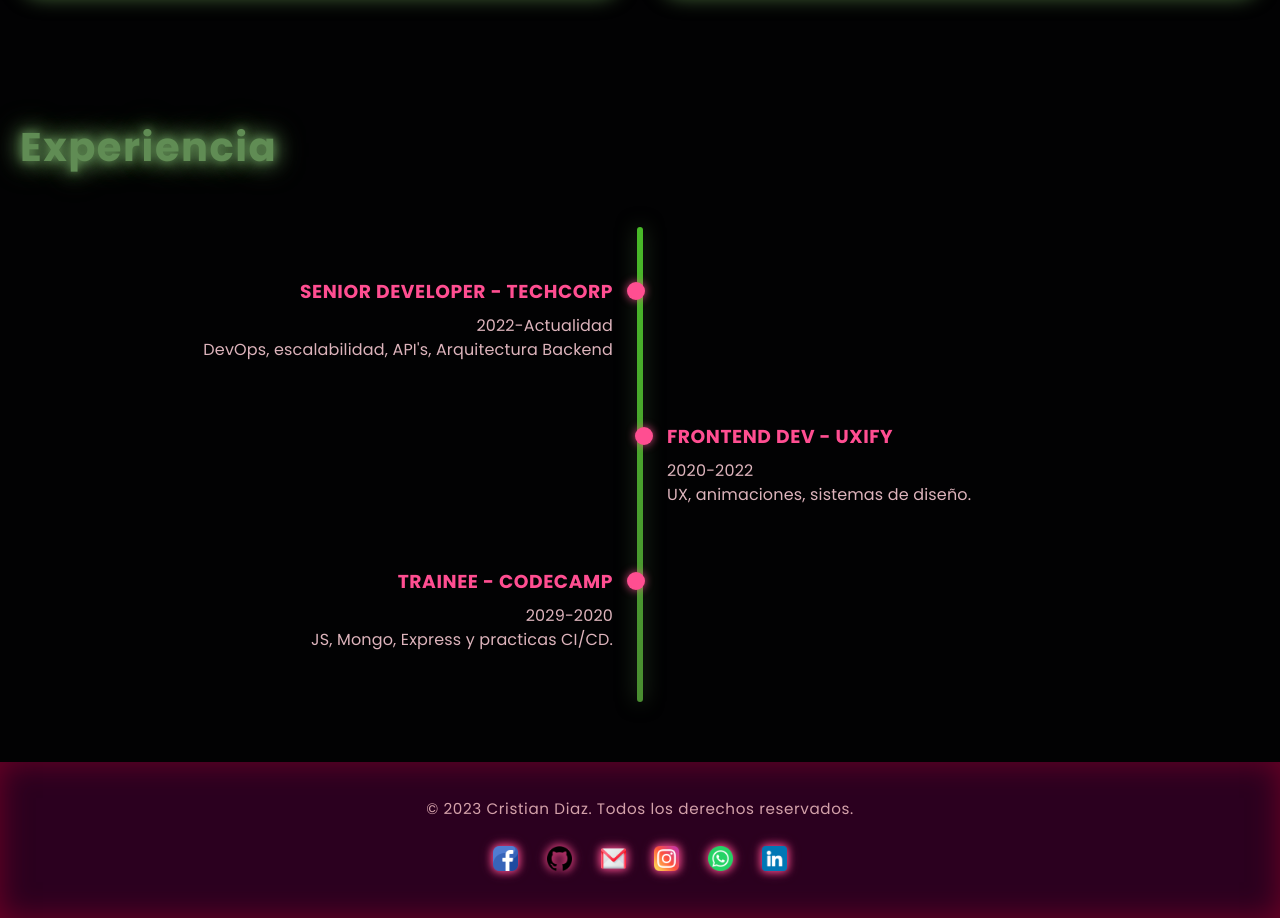
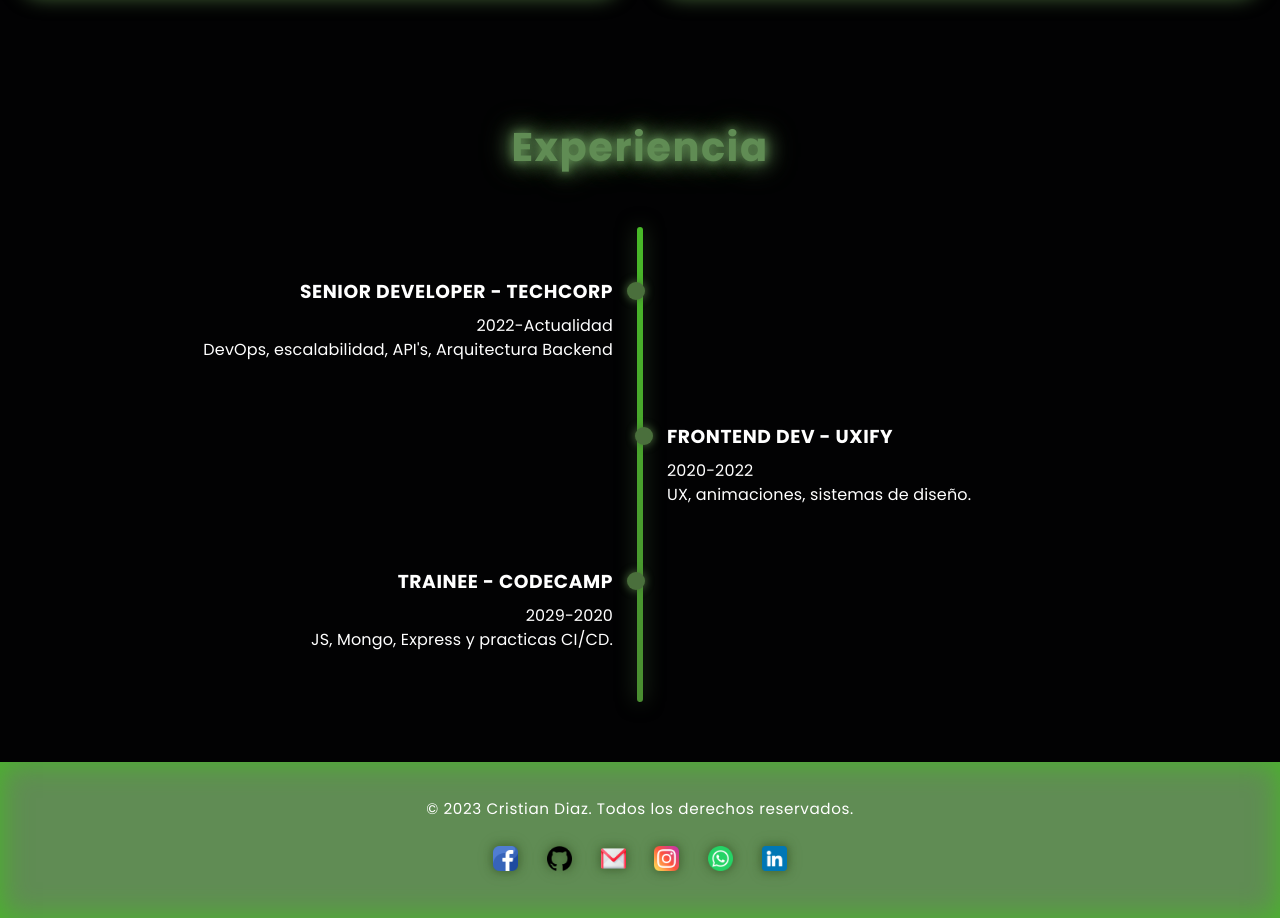
Before and after one commit to JustinJFMS/PortfolioAnimado, a plain HTML site: page index.html in a window 1280 px wide. Shown: the part 1624-2542 px from the top of the page. Drawn offline with Linux system fonts and the light colour scheme.

Commit message:
Second commit

```diff
--- a/styles.css
+++ b/styles.css
@@ -76,6 +76,7 @@ header p{
     color: #608C54;
     text-shadow: 0 0 10px #608C54, 0 0 20px #608C54, 0 0 30px #608C54;
     letter-spacing: 1.5px;
+    text-align: center;
 }
 
 .skills-grid{
@@ -238,8 +239,8 @@ header p{
 
     .exp:hover {
     transform: translateX(0) scale(1.05);
-    color: #ff4e91;
-    text-shadow: 0 0 10px #ff4e91cc;
+    color: #4a8d31;
+    text-shadow: 0 0 10px #4a8d31, 0 0 20px #4a8d31, 0 0 30px #4a8d31;
     }
 
 
@@ -249,9 +250,9 @@ header p{
     top: 35px;
     width: 18px;
     height: 18px;
-    background: #ff4e91;
+    background: #4a6f3c;
     border-radius: 50%;
-    box-shadow: 0 0 8px #ff4e91cc;
+    box-shadow: 0 0 8px #4a6f3c;
     transition: background-color 0.3s ease;
     z-index: 10;
     }
@@ -269,7 +270,7 @@ header p{
 
     .exp h3 {
     margin-bottom: 8px;
-    color: #ff4e91;
+    color: #ffffff;
     font-weight: 700;
     letter-spacing: 0.03em;
     text-transform: uppercase;
@@ -279,7 +280,7 @@ header p{
     .exp p {
     font-size: 1rem;
     line-height: 1.5;
-    color: #ddb4bc;
+    color: #ffffff;
     letter-spacing: 0.01em;
     }
 
@@ -288,12 +289,12 @@ header p{
     footer {
     text-align: center;
     padding: 35px 15px;
-    background: #2b001f;
+    background: #608C54;
     font-size: 0.95rem;
-    color: #d4a1aa;
+    color: #ffffff;
     letter-spacing: 0.04em;
     user-select: none;
-    box-shadow: 0 0 30px #a7002b88 inset;
+    box-shadow: 0 0 30px #48b928 inset;
     }
 
 
@@ -302,31 +303,31 @@ header p{
     }
 
 
-    .socials a {
+.socials a {
     margin: 0 12px;
-    color: #ff4e91;
+    color: #4a6f3c;
     font-size: 1.8rem;
     display: inline-block;
     transition: transform 0.3s ease, color 0.3s ease;
     cursor: pointer;
-    filter: drop-shadow(0 0 4px #ff4e91bb);
+    filter: drop-shadow(0 0 4px #4a6f3c);
     will-change: transform, color;
-    }
+}
 
 
     .socials a img {
     width: 25px;
     height: 25px;
     transition: transform 0.3s ease, filter 0.3s ease;
-    filter: drop-shadow(0 0 4px #ff4e91bb);
+    filter: drop-shadow(0 0 4px #4a6f3c);
     will-change: transform, filter;
 }
 
 
     .socials a:hover {
     transform: scale(1.5) rotate(-10deg);
-    color: #ffa3b9;
-    filter: drop-shadow(0 0 14px #ffa3b9cc);
+    color: #48b928;
+    filter: drop-shadow(0 0 14px #48b928);
     }
 
 
```
